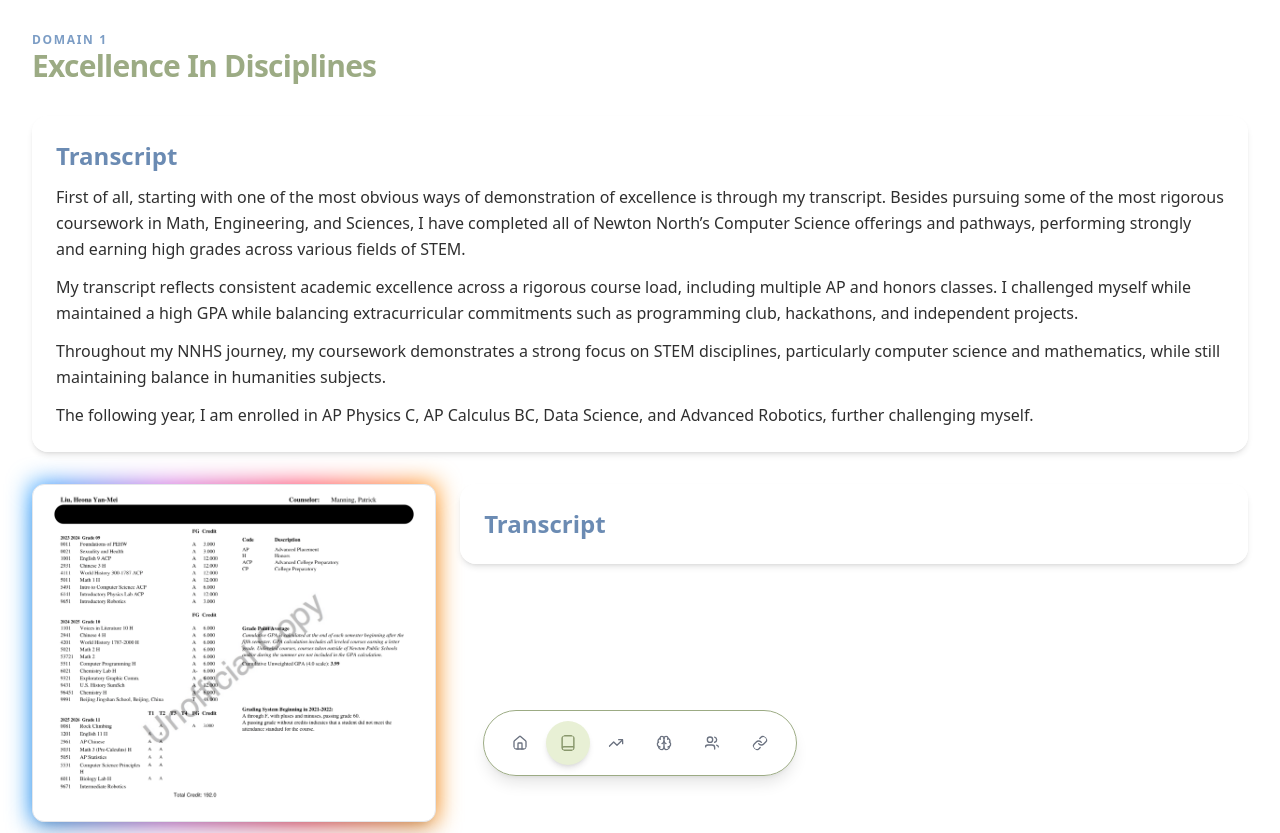
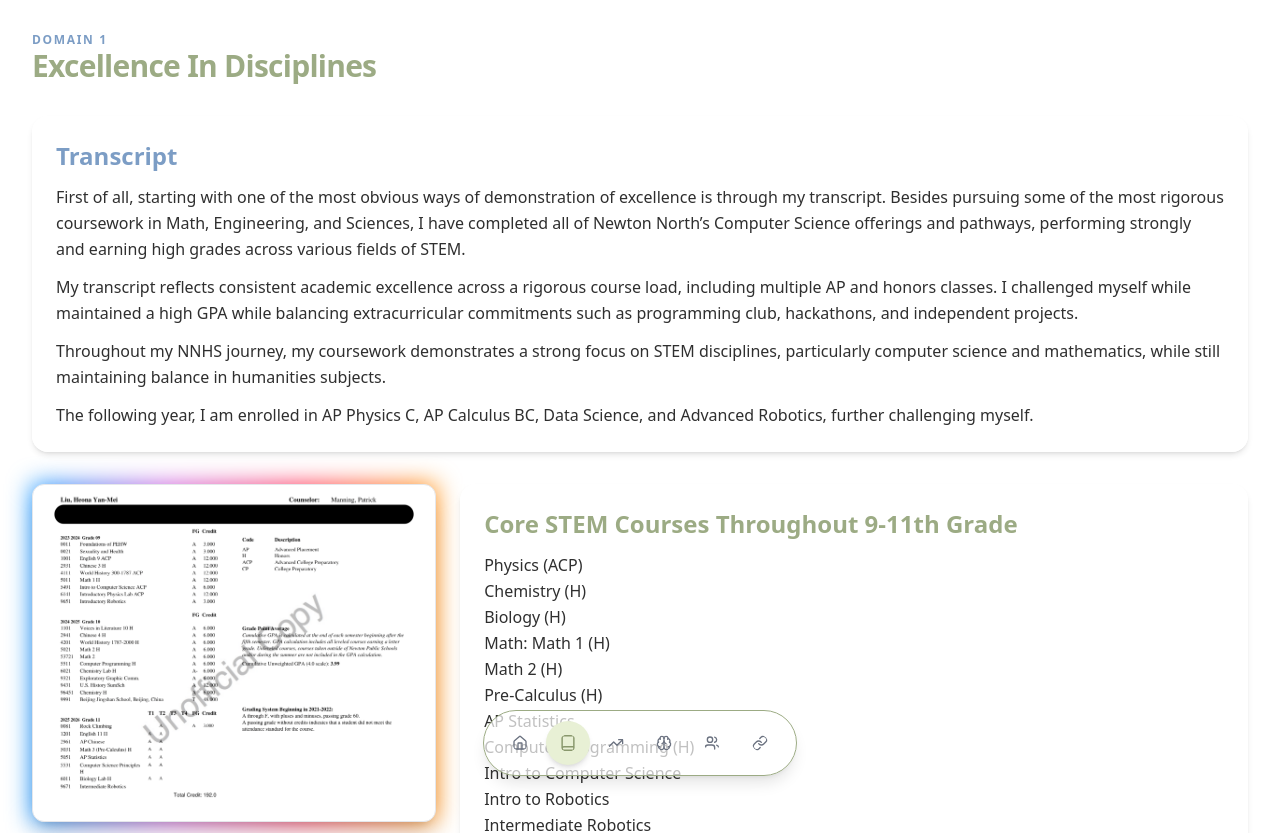
Before and after one commit to heonaliu/stem, a React (Vite) app: page /domain1 in a window 1280 px wide. Shown: the top 833 px of the page. Built offline with nearby package versions, Linux system fonts and the light colour scheme.

Commit message:
create Core STEM courses as a list

```diff
--- a/src/components/Subheading.jsx
+++ b/src/components/Subheading.jsx
@@ -1,5 +1,5 @@
-export default function Subheading({ title }) {
-  return <h1 className="text-2xl font-bold text-accent-600">
+export default function Subheading({ title, color}) {
+  return <h1 className={`text-2xl font-bold ${color}`}>
     {title}
     </h1>;
 }
--- a/src/data/domain1Content.js
+++ b/src/data/domain1Content.js
@@ -22,5 +22,23 @@ export const domain1Content = {
       `The following year, I am enrolled in AP Physics C, AP Calculus BC,
           Data Science, and Advanced Robotics, further challenging myself.`,
     ],
+    titleCore: "Core STEM Courses Throughout 9-11th Grade",
+    coreContent: [
+      `Physics (ACP)`,
+      `Chemistry (H)`,
+      `Biology (H)`,
+
+      `Math: Math 1 (H)`,
+      `Math 2 (H)`,
+      `Pre-Calculus (H)`,
+      `AP Statistics`,
+
+      `Computer Programming (H)`,
+      `Intro to Computer Science`,
+
+      `Intro to Robotics`,
+      `Intermediate Robotics`,
+    ],
+    gpa: 3.99,
   },
 };
--- a/src/pages/Domain1.jsx
+++ b/src/pages/Domain1.jsx
@@ -13,9 +13,9 @@ export default function Domain1() {
       <Header domain="1" title="Excellence In Disciplines" />
 
       <Card>
-        <Subheading title={domain1Content.transcript.title} />
+        <Subheading title={domain1Content.transcript.title} color={"text-accent-500"}/>
         {domain1Content.transcript.paragraphs.map((p, i) => (
-            <p key = {i}>{p}</p>
+          <p key={i}>{p}</p>
         ))}
       </Card>
 
@@ -26,7 +26,15 @@ export default function Domain1() {
 
         <div className="flex-1 min-w-[250px] max-w-auto">
           <Card>
-            <Subheading title="Transcript" />
+            <div >
+                <Subheading title={domain1Content.transcript.titleCore} color="text-primary-500" />
+            </div>
+
+            <ul>
+              {domain1Content.transcript.coreContent.map((p, i) => (
+                <li key={i}>{p}</li>
+              ))}
+            </ul>
           </Card>
         </div>
       </div>
```
